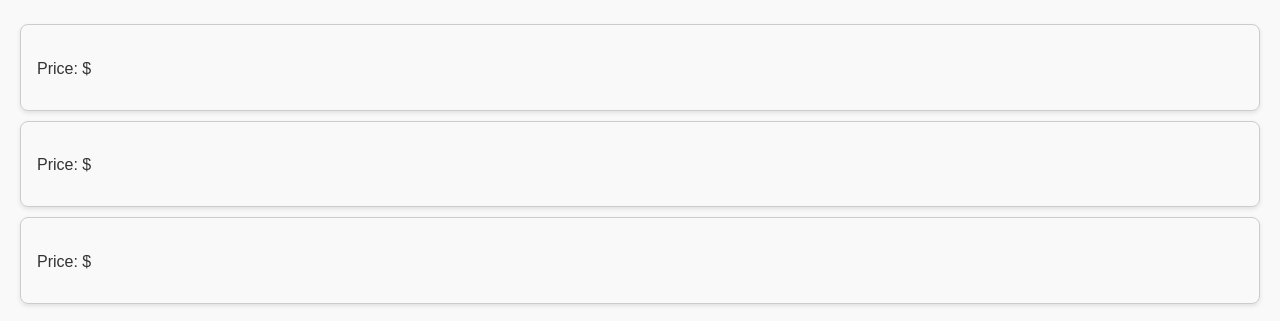
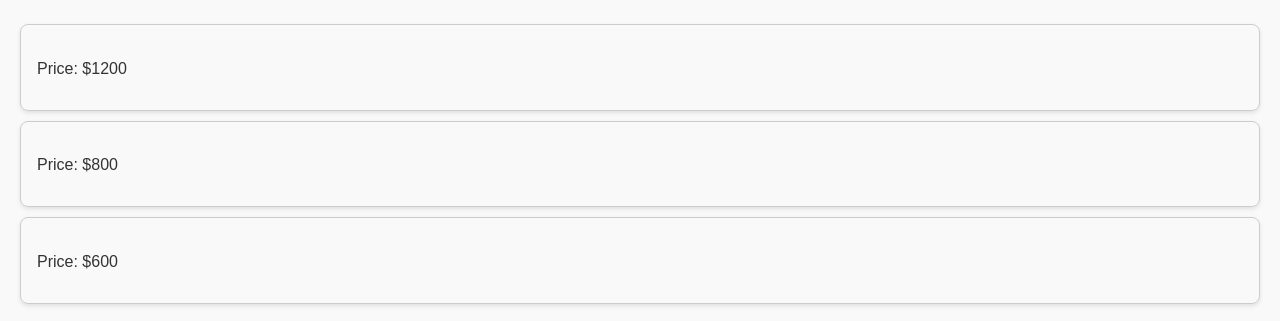
Before and after one commit to buyukbayraktaraleyna-cloud/Assignment5_WebP, a React (Vite) app: page / in a window 1280 px wide. Shown: the part 303-624 px from the top of the page. Built offline with nearby package versions, Linux system fonts and the light colour scheme.

Commit message:
fix: resolve product component property mapping

```diff
--- a/src/components/Product.jsx
+++ b/src/components/Product.jsx
@@ -1,11 +1,11 @@
 import React from 'react';
 import Card from './Card';
 
-function Product({ product }) {
+function Product({ name, price }) {
   return (
     <Card>
-      <h3>{product?.name}</h3>
-      <p>Price: ${product?.price}</p>
+      <h3>{name}</h3>
+      <p>Price: ${price}</p>
     </Card>
   );
 }
```
